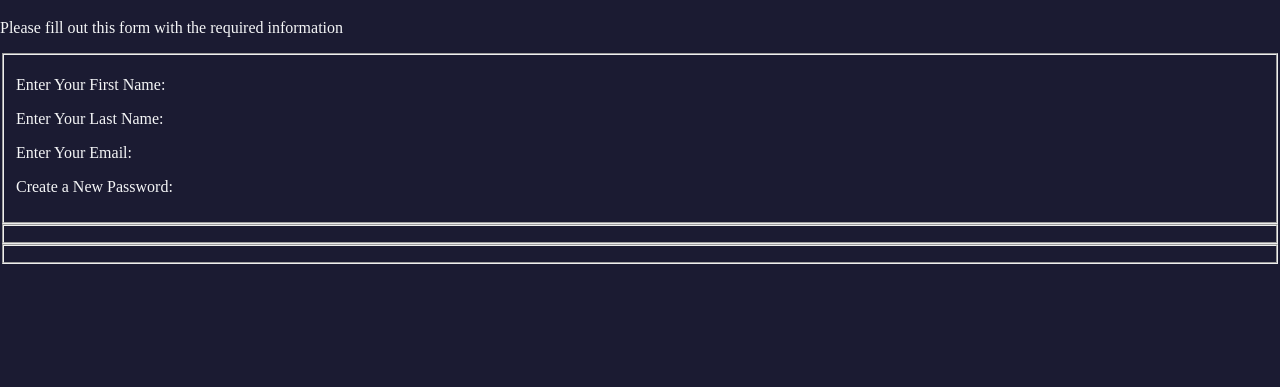
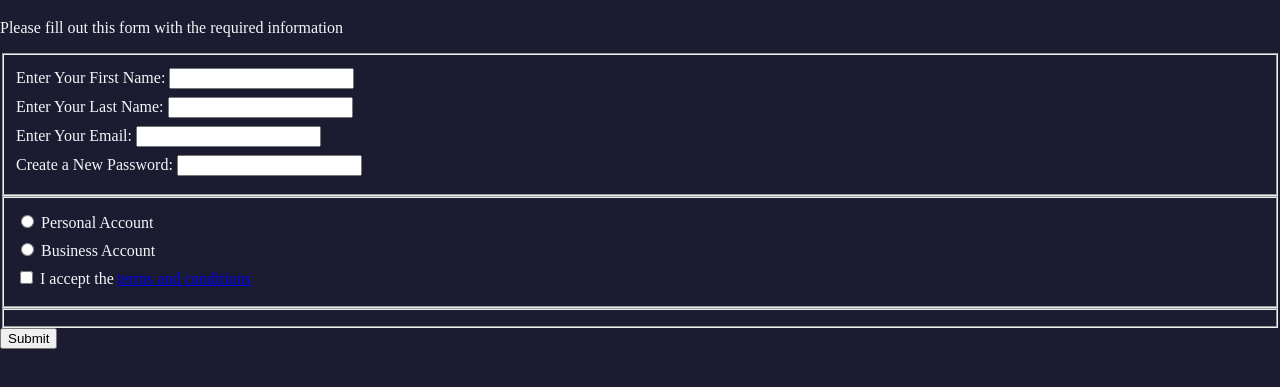
Before and after one commit to keremOzerdem/responsive-web-design, a plain HTML site: page learn-html-forms-by-building-a-registration-form/index.html in a window 1280 px wide. Shown: the part 61-448 px from the top of the page. Drawn offline with Linux system fonts and the light colour scheme.

Commit message:
March 12, 2023

```diff
--- a/learn-html-forms-by-building-a-registration-form/index.html
+++ b/learn-html-forms-by-building-a-registration-form/index.html
@@ -13,13 +13,25 @@
     <p>Please fill out this form with the required information</p>
     <form action="https://register-demo.freecodecamp.org" method="post"></form>
     <fieldset>
-        <label>Enter Your First Name:</label>
-        <label>Enter Your Last Name:</label>
-        <label>Enter Your Email:</label>
-        <label>Create a New Password:</label>
+        <label for="first-name">Enter Your First Name: <input id="first-name" type="text" required></label>
+        <label for="last-name">Enter Your Last Name: <input id="last-name" type="text" required></label>
+        <label for="email">Enter Your Email: <input id="email" type="text" required></label>
+        <label for="new-password">Create a New Password: <input id="new-password" type="password" pattern="[a-z0-5]{8,}"
+                required></label>
+    </fieldset>
+    <fieldset>
+        <label for="personal-account">
+            <input id="personal-account" type="radio" name="account-type" /> Personal Account
+        </label>
+        <label for="business-account">
+            <input id="business-account" type="radio" name="account-type" /> Business Account
+        </label>
+        <label for="terms-and-conditions">
+            <input id="terms-and-conditions" type="checkbox" required /> I accept the <a href="https://www.freecodecamp.org/news/terms-of-service/">terms and conditions</a>
+        </label>
     </fieldset>
     <fieldset></fieldset>
-    <fieldset></fieldset>
+    <input type="submit" value="Submit">
 </body>
 
 </html>
--- a/learn-html-forms-by-building-a-registration-form/styles.css
+++ b/learn-html-forms-by-building-a-registration-form/styles.css
@@ -8,5 +8,5 @@ body {
 
 label {
     display: block;
-    margin: 1rem 0;
+    margin: 0.5rem 0;
 }
```
